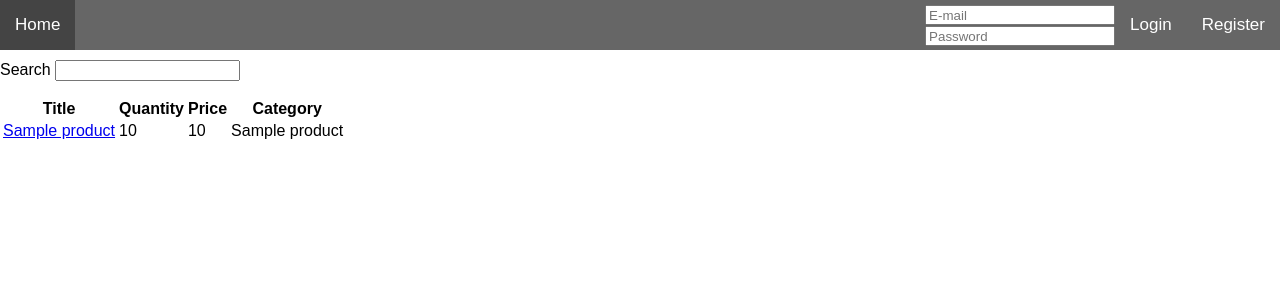
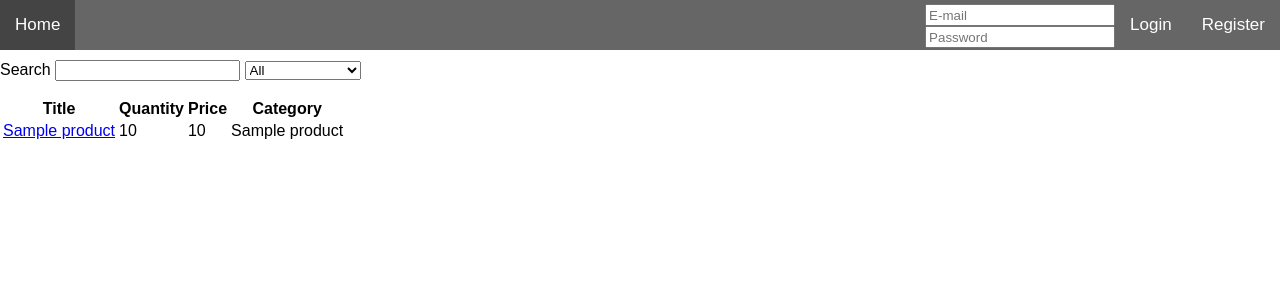
Before and after one commit to alagerkvist/d0018e, a PHP site: page / in a window 1280 px wide. Shown: the top 300 px of the page. Run offline with PHP 8.4, Linux system fonts and the light colour scheme; tables that the repository leaves empty hold one stand-in row (values such as "Sample post"); a stand-in replaces the project's code that opens the database connection; some libraries are stand-ins or nearby versions.

Commit message:
small changes

```diff
--- a/CSS/styles.css
+++ b/CSS/styles.css
@@ -97,7 +97,7 @@
 .login form input:not([type=submit]){
 	box-sizing: border-box;
 	width: 190px;
-	height: 20px;
-	margin-top: 1px;
+	height: 22px;
+	margin-top: 0px;
 	margin-right: 0px;
 }
--- a/index.php
+++ b/index.php
@@ -14,6 +14,18 @@
 		<link href="CSS/styles.css" rel="stylesheet">
 		<script language="javascript">
 
+			function test(){
+				let x = document.getElementById("cars");
+				let searchText = document.getElementById("searchword");
+				if(x.value == "all"){
+					searchText.value = "";
+				}else{
+					searchText.value = x.value;
+
+				}
+				searchproducts();
+			}
+
 			function searchproducts(){
 				let inputElt = document.getElementById("searchword");
 				let word = inputElt.value;
@@ -29,7 +41,12 @@
 						document.getElementById("products").innerHTML = xmlhttp.responseText;
 					}
 				}
-				xmlhttp.open('GET','searchproducts.php?search='+word,true);
+				let searchCat = document.getElementById("cars").value;
+				if(searchCat == "all"){
+					xmlhttp.open('GET','searchproducts.php?search='+word,true);
+				}else{
+					xmlhttp.open('GET','searchproducts.php?search='+word+'&cat='+searchCat,true);
+				}
 				xmlhttp.send();
 			}
 
@@ -42,7 +59,18 @@
 		require_once 'include/header.php';
 	?>
 	<body>
-		<p>Search <input type="text" id="searchword" onkeyup="searchproducts();" /></p>
+		<p>Search <input type="text" id="searchword" onkeyup="searchproducts();" />
+		<?php
+			$stmt = $conn->query("SELECT * FROM `prodCat` ORDER BY title");
+			echo '<select id="cars" onchange="searchproducts();">
+			<option value="all">All</option>';
+			$stmt->setFetchMode(PDO::FETCH_ASSOC);
+			while($row = $stmt->fetch()){
+				echo '<option value="'.$row['title'].'">'.$row['title'].'</option>';
+			}
+			echo ' </select>';
+		?>
+	</p>
 		<div id="products"></div>
 	</body>
 
--- a/searchproducts.php
+++ b/searchproducts.php
@@ -1,8 +1,14 @@
 <?php
   include 'include/conn.php';
-  $stmt = $conn->prepare("SELECT * FROM product WHERE (title LIKE CONCAT('%', ?, '%') OR prodCatTitle LIKE CONCAT('%', ?, '%')) AND visible = 1");
-  $stmt->bindParam(1, $_GET['search']);
-  $stmt->bindParam(2, $_GET['search']);
+  if(isset($_GET['cat'])){
+    $stmt = $conn->prepare("SELECT * FROM product WHERE title LIKE CONCAT ('%', ?, '%') AND prodCatTitle = ?");
+    $stmt->bindParam(1, $_GET['search']);
+    $stmt->bindParam(2, $_GET['cat']);
+  }else{
+    $stmt = $conn->prepare("SELECT * FROM product WHERE (title LIKE CONCAT('%', ?, '%') OR prodCatTitle LIKE CONCAT('%', ?, '%')) AND visible = 1 ORDER BY prodCatTitle, title");
+    $stmt->bindParam(1, $_GET['search']);
+    $stmt->bindParam(2, $_GET['search']);
+  }
   $stmt->execute();
   $stmt->setFetchMode(PDO::FETCH_ASSOC);
   echo '<table>
```
